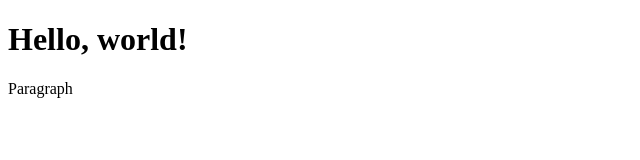
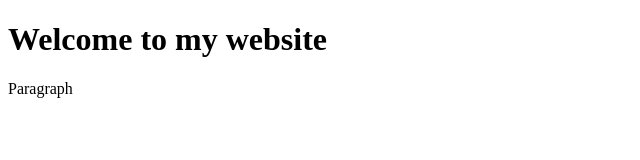
Before and after one commit to nakorndev/my-first-git, a plain HTML site: page index.html in a window 1280 px wide. Shown: the whole page, without its empty margins (0-640 px from the left). Drawn offline with Linux system fonts and the light colour scheme.

Commit message:
Update heading text to new message

```diff
--- a/index.html
+++ b/index.html
@@ -6,7 +6,7 @@
     <title>Document</title>
 </head>
 <body>
-    <h1>Hello, world!</h1>
+    <h1>Welcome to my website</h1>
     <p>Paragraph</p>
 </body>
 </html>
```
